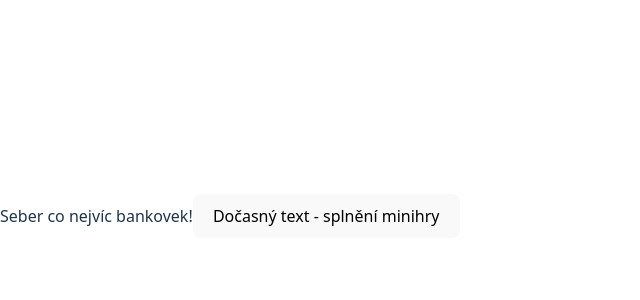
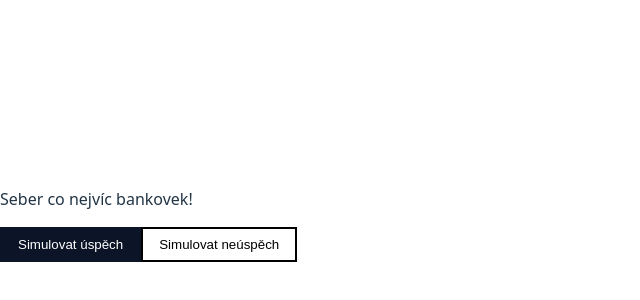
Before and after one commit to pslib-cz/2025-p3a-webgame-unikovahra, a React (Vite) app in the folder unikovahra.client/: page /minigame/moneygrab in a window 1280 px wide. Shown: the part 184-484 px from the top of the page, without its empty margins (0-640 px from the left). Built offline with nearby package versions, Linux system fonts and the light colour scheme.

Commit message:
add some buttons + test image from DB

```diff
--- a/unikovahra.client/src/App.tsx
+++ b/unikovahra.client/src/App.tsx
@@ -14,6 +14,7 @@ import NotFoundPage from "./pages/NotFoundPage";
 
 import MinigameInitialPage from "./pages/MinigameInitialPage";
 import MinigameRulesPage from "./pages/MinigameRulesPage";
+import RulesPage from "./pages/RulesPage";
 
 function App() {
   return (
@@ -23,6 +24,8 @@ function App() {
 
         <Route path="gamebook/:id?" element={<GamebookPage />} />
         <Route path="minigame/moneygrab" element={<MoneyGrabPage />} />
+        <Route path="rules" element={<RulesPage />} />
+
         <Route path="minigame/switchboard" element={<SwitchboardPage />} />
         <Route path="minigame/tablet" element={<TabletPage />} />
         <Route path="minigame/hacking" element={<HackingPage />} />
--- a/unikovahra.client/src/components/ui/Button.module.css
+++ b/unikovahra.client/src/components/ui/Button.module.css
@@ -19,4 +19,5 @@
 .btn.white {
     border-color: var(--black);
     background-color: var(--white);
+    color: var(--black);
 }
--- /dev/null
+++ b/unikovahra.client/src/components/ui/ResultScreen.tsx
@@ -0,0 +1,22 @@
+import Button from "./Button";
+import type { Colors } from "../../types/Colors";
+
+type ResultScreenProps = {
+  title: string;
+  message: string;
+  buttonText: string;
+  buttonColor?: Colors;
+  onButtonClick: () => void;
+};
+
+const ResultScreen = ({ title, message, buttonText, buttonColor, onButtonClick }: ResultScreenProps) => {
+  return (
+    <div>
+      <h2>{title}</h2>
+      <p>{message}</p>
+      <Button text={buttonText} onClick={onButtonClick} color={buttonColor} />
+    </div>
+  );
+};
+
+export default ResultScreen;
--- a/unikovahra.client/src/index.css
+++ b/unikovahra.client/src/index.css
@@ -35,36 +35,14 @@ h1 {
   line-height: 1.1;
 }
 
-button {
-  border-radius: 8px;
-  border: 1px solid transparent;
-  padding: 0.6em 1.2em;
-  font-size: 1em;
-  font-weight: 500;
-  font-family: inherit;
-  background-color: #1a1a1a;
-  cursor: pointer;
-  transition: border-color 0.25s;
-}
-button:hover {
-  border-color: #646cff;
-}
-button:focus,
-button:focus-visible {
-  outline: 4px auto -webkit-focus-ring-color;
-}
 
 @media (prefers-color-scheme: light) {
   :root {
     color: #213547;
     background-color: #ffffff;
   }
-  a:hover {
-    color: #747bff;
-  }
-  button {
-    background-color: #f9f9f9;
-  }
+
+
 }
 
 
--- a/unikovahra.client/src/pages/GamebookPage.tsx
+++ b/unikovahra.client/src/pages/GamebookPage.tsx
@@ -10,7 +10,7 @@ type StoryNodeDto = {
   nextA: number | null;
   optionB: string | null;
   nextB: number | null;
-  imageUrl?: string | null;
+  imageUrl?: string | null;o
 };
 
 const GamebookPage = () => {
@@ -31,6 +31,14 @@ const GamebookPage = () => {
 
           {data && (
             <>
+              {data.imageUrl && (
+                <img
+                  src={`http://localhost:5080${data.imageUrl}`}
+                  alt={data.header}
+                  style={{ maxWidth: '100%', marginBottom: '1rem' }}
+                />
+              )}
+
               <h2>{data.header}</h2>
               <p>{data.text}</p>
 
@@ -44,9 +52,7 @@ const GamebookPage = () => {
                 )}
 
                 {data.nextA == null && data.nextB == null && (
-                  <button onClick={() => navigate('/minigame/moneygrab')}>
-                    {data.optionA || 'Pokračovat'}
-                  </button>
+                  <Button color="blue" onClick={() => navigate('/minigame/moneygrab')} text="Pokračovat" />
                 )}
               </div>
             </>
--- a/unikovahra.client/src/pages/MinigameInitialPage.tsx
+++ b/unikovahra.client/src/pages/MinigameInitialPage.tsx
@@ -30,7 +30,7 @@ const MinigameInitialPage = () => {
               <h2>{data.title}</h2>
               <p>{data.description}</p>
 
-              <Button onClick={() => navigate(`/minigame/play/${data.id}`)} text="Spustit minihru" color="gold" />
+              <Button onClick={() => navigate(`/minigame/play/${data.id}`)} text="Přečíst pravidla hry" color="gold" />
             </>
           )}
         </div>
--- a/unikovahra.client/src/pages/MinigameRulesPage.tsx
+++ b/unikovahra.client/src/pages/MinigameRulesPage.tsx
@@ -1,5 +1,6 @@
 import { useParams, useNavigate } from "react-router-dom";
 import { Fetcher } from "../components/Fetcher";
+import Button from "../components/ui/Button";
 
 type RoomDto = {
   id: number;
@@ -51,9 +52,7 @@ const MinigameRulesPage = () => {
               <h4>{data.introSubtitle}</h4>
               <p>{data.introText}</p>
 
-              <button onClick={() => navigate(getMinigamePath(data.id))}>
-                Pokračovat do minihry
-              </button>
+            <Button onClick={() => navigate(getMinigamePath(data.id))} text="Jdu na to" color="gold" />
             </>
           )}
         </div>
--- a/unikovahra.client/src/pages/MoneyGrabPage.tsx
+++ b/unikovahra.client/src/pages/MoneyGrabPage.tsx
@@ -1,16 +1,55 @@
-import React from 'react'
-import { useNavigate } from 'react-router-dom'
+import { useState } from 'react';
+import { useNavigate } from 'react-router-dom';
+import ResultScreen from '../components/ui/ResultScreen';
+import Button from '../components/ui/Button';
 
 const MoneyGrabPage = () => {
-  const navigate = useNavigate()
+  const navigate = useNavigate();
+  const [showResult, setShowResult] = useState(false);
+  const [success, setSuccess] = useState(false);
+
+  const handleSuccess = () => {
+    setSuccess(true);
+    setShowResult(true);
+  };
+
+  const handleFailure = () => {
+    setSuccess(false);
+    setShowResult(true);
+  };
+
+  if (showResult) {
+    if (success) {
+      return (
+        <ResultScreen
+          title="Úspěch!"
+          message="Povedlo se ti sebrat peníze!"
+          buttonText="Pokračovat"
+          buttonColor="blue"
+          onButtonClick={() => navigate('/rules/')}
+        />
+      );
+    } else {
+      return (
+        <ResultScreen
+          title="Neúspěch"
+          message="Nepodařilo se ti sebrat dost peněz."
+          buttonText="Zkusit znovu"
+          buttonColor="white"
+          onButtonClick={() => navigate('/')}
+        />
+      );
+    }
+  }
+
   return (
     <div>
-      Seber co nejvíc bankovek!
-            <button onClick={() => navigate(`/minigame/`)}>
-            Dočasný text - splnění minihry
-          </button>
+      <p>Seber co nejvíc bankovek!</p>
+
+      <Button text="Simulovat úspěch" onClick={handleSuccess} color="blue" />
+      <Button text="Simulovat neúspěch" onClick={handleFailure} color="white" />
     </div>
-  )
-}
+  );
+};
 
-export default MoneyGrabPage
+export default MoneyGrabPage;
--- /dev/null
+++ b/unikovahra.client/src/pages/RulesPage.tsx
@@ -0,0 +1,16 @@
+import React from 'react'
+import Button from '../components/ui/Button'
+import { useNavigate } from 'react-router'
+
+const RulesPage = () => {
+  const navigate = useNavigate()
+  return (
+    <div>
+      <h1>Pravidla Hry</h1>
+      <Button color="blue" onClick={() => navigate('/minigame/switchboard')} text="Jdu se dostat ven" />
+    </div>
+
+  )
+}
+
+export default RulesPage
--- a/unikovahra.client/src/pages/StartPage.tsx
+++ b/unikovahra.client/src/pages/StartPage.tsx
@@ -1,4 +1,5 @@
 import { useNavigate } from "react-router-dom";
+import Button from "../components/ui/Button";
 
 export default function StartPage() {
   const navigate = useNavigate();
@@ -9,7 +10,7 @@ export default function StartPage() {
 
   return (
     <div>
-      <button onClick={handleStart}>START</button>
+      <Button color="blue" onClick={handleStart} text="START" />
     </div>
   );
 }
```
